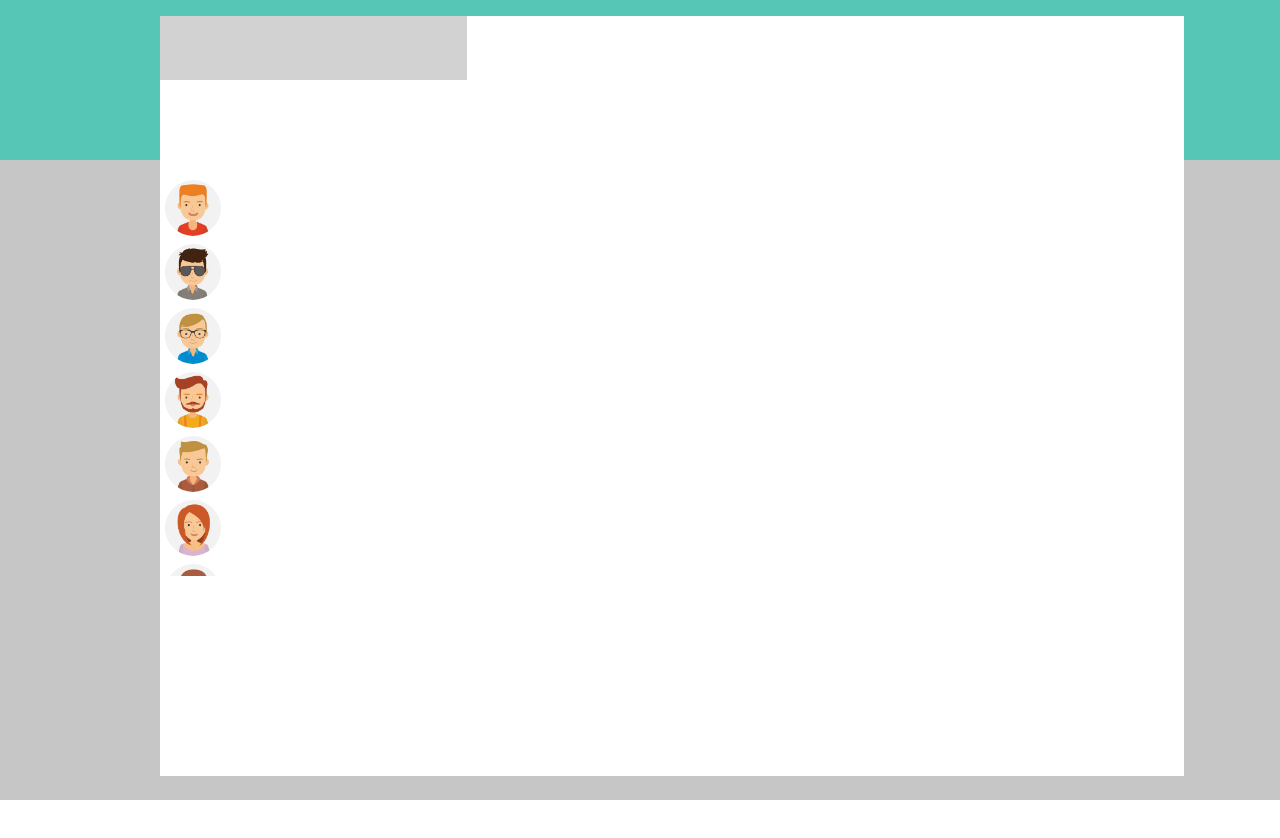
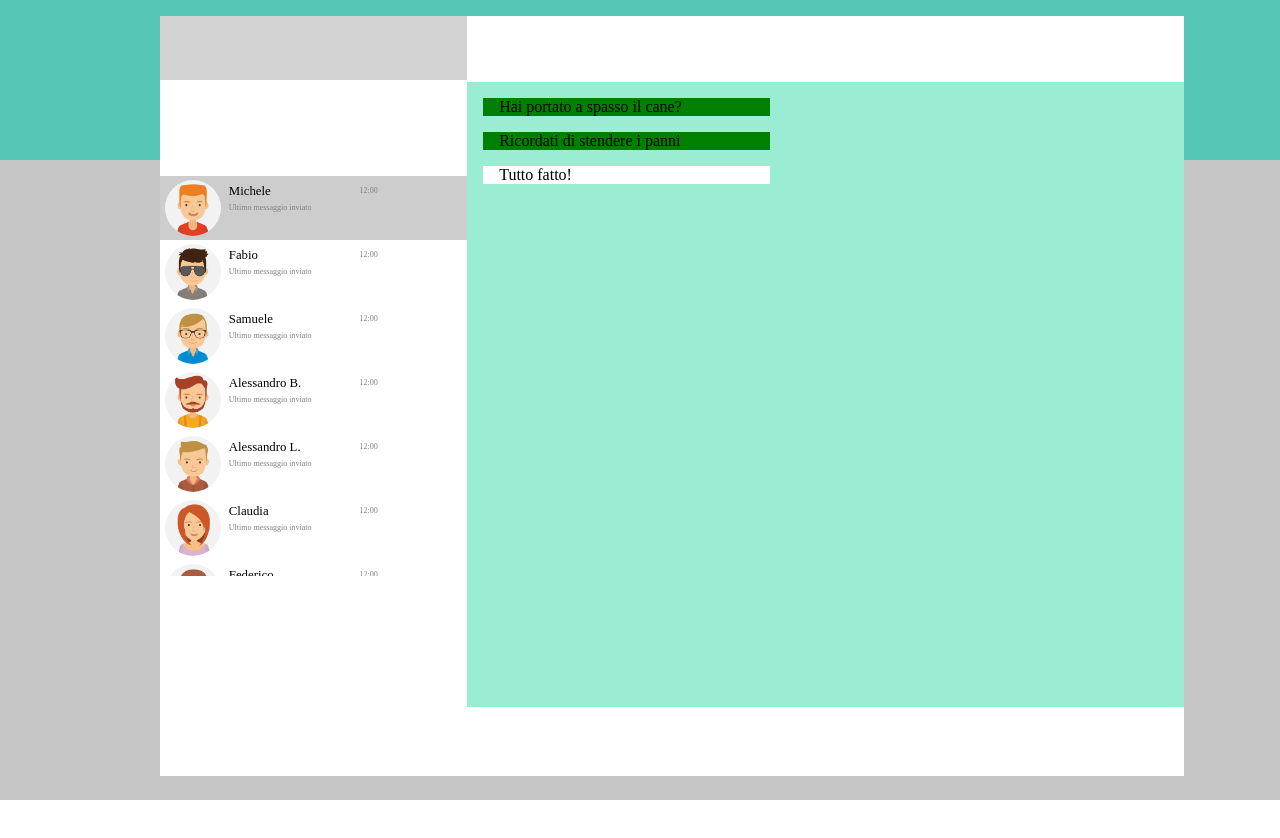
Before and after one commit to Vitofarenga/vue-boolzapp, a plain HTML site: page index.html in a window 1280 px wide. Shown: the top 838 px of the page. After the commit the page ends 800 px from the top, so only its background shows below. Drawn offline with nearby package versions, Linux system fonts and the light colour scheme.

Commit message:
messaggi funzionanti cosi e cosi

```diff
--- a/index.html
+++ b/index.html
@@ -21,17 +21,35 @@
                     <div class="dim"></div>
                     <div id="dim2"></div>
                     <div class="dim3">
-                        <div class="chat" v-for="(contact, index) in contacts"
+                        <div class="chat over" v-for="(contact, index) in contacts"
                         :class="(index === activeContact) ? 'contact active' : 'contact'"
                         @click="setActiveConversation(index)">
                            <div class="userpic">
                             <img :src="'img/avatar' + contact.avatar + '.jpg'" :alt="contact.name">
+
+                           </div>
+                           <div class="info">
+                               <span>{{contact.name}}</span> <br>
+                               <span class="lastmsg">Ultimo messaggio inviato</span>
+                           </div>
+                           <div class="ora">
+                            <span class="lastmsg">12:00</span>
                            </div>
                         </div>
                     </div>
                 </div>
                 <div id="right">
+                  <div id="topbar"></div>
+                  <div id="center">
+                    <div class="message"
+                    v-for="(message, index) in contacts[activeContact].messages"
+                    :class="(message.status === 'sent') ? 'sent' : 'received'">
+                        <span class="message">{{message.message}}</span>
+                    </div>
+                  </div>
+                  <div id="footerbar">
 
+                  </div>
                 </div>
             </div>
             <div id="b_1"></div>
--- a/style.css
+++ b/style.css
@@ -25,6 +25,7 @@
     top: 1rem;
     left: 10rem;
     background-color: white;
+    display: flex;
 }
 #left{
     width: 30%;
@@ -34,6 +35,7 @@
     display: flex;
     width: 70%;
     height: 100%;
+    flex-direction: column;
 }
 .dim{
     width: 100%;
@@ -73,6 +75,46 @@ img{
     border-radius: 50%;
     margin-top: 0.25rem;
 }
-.active:hover{
-    background-color: grey;
+.active{
+    background-color: rgb(205, 205, 205);
 }
+.info{
+    margin-left:0.5rem;
+    font-size: 0.8rem;
+    margin-top: 0.5rem;
+}
+.lastmsg{
+font-size: 0.5rem;
+color: grey;
+}
+.ora{
+    margin-top: 0.2rem;
+    margin-left: 3rem;
+}
+#topbar{
+   width: 100%;
+   height: 5rem;
+
+}
+#footerbar{
+   width: 100%;
+   height: 4rem;
+   margin-bottom: 1rem;
+}
+#center{
+    width: 100%;
+    height: 100%;
+    overflow-y:scroll;
+    background-color: rgb(154, 237, 211);
+
+}
+.received{
+    background-color: white;
+}
+.sent{
+    background-color: green;
+}
+.message{
+    max-width: 40%;
+    margin: 1rem;
+}
```
